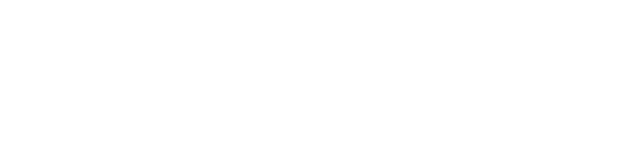
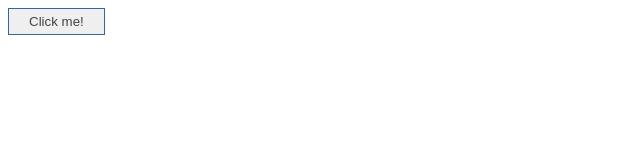
Before and after one commit to devmentor-pl/practice-js-dom-elements, a plain HTML site: page 03/index.html in a window 1280 px wide. Shown: the whole page, without its empty margins (0-640 px from the left). Drawn offline with Linux system fonts and the light colour scheme.

Commit message:
zad 3 solution One

```diff
--- a/03/app.js
+++ b/03/app.js
@@ -1,4 +1,4 @@
-console.log('DOM');
+console.log('ZAD-3');
 
 const buttonSettings = {
     attr: {
@@ -12,3 +12,31 @@ const buttonSettings = {
     },
     text: 'Click me!',
 }
+
+// solution One
+// ==============================
+console.log('---- solution One ----')
+const button = document.createElement('button')
+
+// attr
+button.className = buttonSettings.attr.className
+button.title = buttonSettings.attr.title
+
+// css
+objCss = buttonSettings.css
+for(let key in objCss) {
+    let css = objCss[key]
+    button.style[key] = css
+}
+
+// text
+button.innerText = buttonSettings.text
+
+// add to browser
+const section = document.querySelector('.parent-for-button')
+section.appendChild(button)
+
+
+// solution Two
+// ==============================
+// console.log('---- solution Two ----')
--- a/03/index.html
+++ b/03/index.html
@@ -5,7 +5,7 @@
     <meta name="viewport" content="width=device-width, initial-scale=1.0">
     <meta http-equiv="X-UA-Compatible" content="ie=edge">
     <meta name="author" content="Mateusz Bogolubow">
-    <title>devmentor.pl - JS DOM Element - #03</title>
+    <title>#03</title>
 </head>
 <body>
     <section class="parent-for-button"></section>
```
Also changed, not shown: 03/app copy.js (added, +59 -0 lines).
